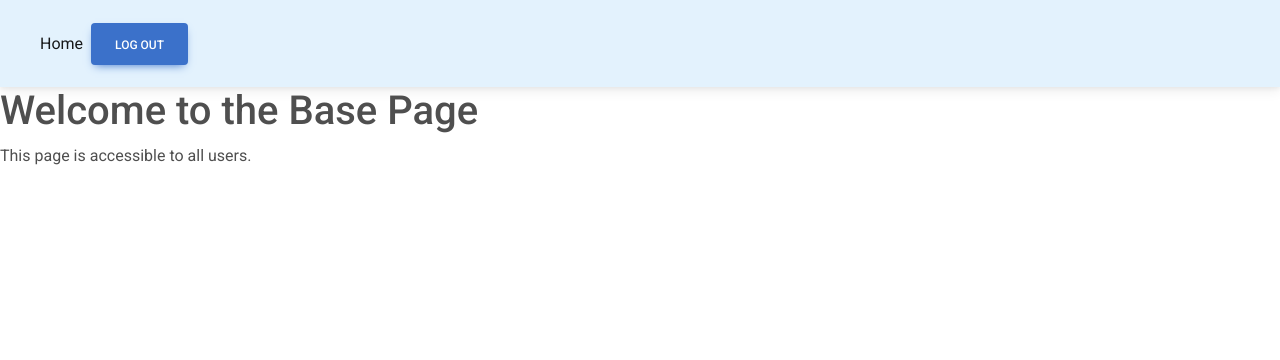
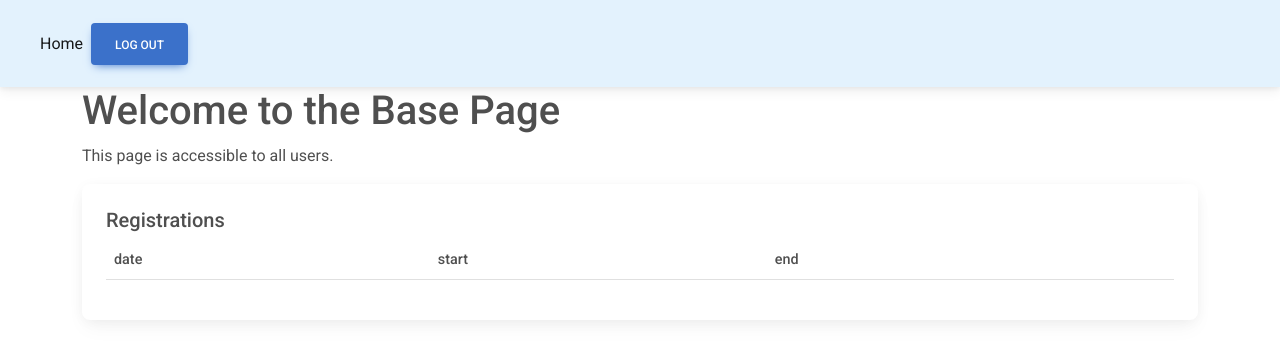
Before and after one commit to Wolk9/kiku, a React (Create React App) app: page /base in a window 1280 px wide. Shown: the top 360 px of the page. Built offline with nearby package versions, Linux system fonts and the light colour scheme; no server answers; sample sign-in values are in the browser's storage.

Commit message:
Base Page with EventList

```diff
--- a/src/AdminPage.js
+++ /dev/null
@@ -1,17 +0,0 @@
-import React from "react";
-
-import { NavBar } from "./NavBar";
-
-const AdminPage = (props) => {
-  const { admin } = props;
-  console.log("Adminpage admin:", admin);
-  return (
-    <div>
-      <NavBar admin={admin} />
-      <h1>Welcome to the Admin Page</h1>
-      <p>This page is only accessible to administrators.</p>
-    </div>
-  );
-};
-
-export default AdminPage;
--- a/src/App.js
+++ b/src/App.js
@@ -5,11 +5,10 @@ import {
   Routes,
   Navigate,
 } from "react-router-dom";
-import LoginPage from "./LoginPage";
-import BasePage from "./BasePage";
-import AdminPage from "./AdminPage";
-import UsersPage from "./UsersPage";
-
+import LoginPage from "./pages/LoginPage";
+import BasePage from "./pages/BasePage";
+import AdminPage from "./pages/AdminPage";
+import UsersPage from "./pages/UsersPage";
 import { auth } from "./config/firebase";
 
 const App = () => {
@@ -25,7 +24,7 @@ const App = () => {
     return () => unsubscribe();
   }, []);
 
-  const isAdmin = user && user.email === "martin.de.bes@me.com";
+  const isAdmin = user && user.email === "martin.de.bes@me.cm";
 
   console.log(isAdmin);
 
@@ -52,10 +51,7 @@ const App = () => {
             isAdmin ? <AdminPage admin={isAdmin} /> : <Navigate to="/" />
           }
         />
-        <Route
-          path="/users"
-          element={<UsersPage admin={isAdmin}/> }
-        />
+        <Route path="/users" element={<UsersPage admin={isAdmin} />} />
       </Routes>
     </Router>
   );
--- a/src/BasePage.js
+++ /dev/null
@@ -1,15 +0,0 @@
-import React from "react";
-import { NavBar } from "./NavBar";
-
-const BasePage = (props) => {
-  const { admin } = props;
-  return (
-    <div>
-      <NavBar admin={admin} />
-      <h1>Welcome to the Base Page</h1>
-      <p>This page is accessible to all users.</p>
-    </div>
-  );
-};
-
-export default BasePage;
--- a/src/UsersPage.js
+++ /dev/null
@@ -1,9 +0,0 @@
-import React from "react";
-import { NavBar } from "./NavBar";
-
-const UsersPage = (props) => {
-  const { admin } = props;
-    return <><NavBar admin={admin} />userpage</>;
-};
-
-export default UsersPage;
--- /dev/null
+++ b/src/components/EventList.js
@@ -0,0 +1,37 @@
+import React from "react";
+import {
+  MDBCard,
+  MDBCardBody,
+  MDBCardTitle,
+  MDBContainer,
+  MDBTable,
+  MDBTableBody,
+  MDBTableHead,
+} from "mdb-react-ui-kit";
+const EventList = (props) => {
+  return (
+    <>
+      <MDBContainer breakpoint="lg">
+        <MDBCard>
+          <MDBCardBody>
+            <MDBCardTitle>Registrations</MDBCardTitle>
+
+            <MDBTable striped small>
+              <MDBTableHead>
+                <tr>
+                  <th scope="col">date</th>
+                  <th scope="col">start</th>
+                  <th scope="col">end</th>
+                  <th scope="col"></th>
+                </tr>
+              </MDBTableHead>
+              <MDBTableBody></MDBTableBody>
+            </MDBTable>
+          </MDBCardBody>
+        </MDBCard>
+      </MDBContainer>
+    </>
+  );
+};
+
+export default EventList;
--- a/src/NavBar.js
+++ b/src/components/NavBar.js
@@ -8,8 +8,8 @@ import {
   MDBNavbarLink,
   MDBNavbarNav,
 } from "mdb-react-ui-kit";
-import { auth } from "./config/firebase";
-import { storage } from "./config/firebase";
+import { auth } from "../config/firebase";
+import { storage } from "../config/firebase";
 import { ref, getDownloadURL } from "firebase/storage";
 
 export const NavBar = (props) => {
@@ -47,7 +47,7 @@ export const NavBar = (props) => {
           </MDBNavbarBrand>
           <MDBNavbarNav className="mr-auto mb-2 mb-md-0">
             <MDBNavbarItem>
-              <MDBNavbarLink active aria-current="page" href="#">
+              <MDBNavbarLink active aria-current="page" href="/">
                 Home
               </MDBNavbarLink>
             </MDBNavbarItem>
--- /dev/null
+++ b/src/pages/AdminPage.js
@@ -0,0 +1,19 @@
+import React from "react";
+import { NavBar } from "../components/NavBar";
+import { MDBContainer } from "mdb-react-ui-kit";
+
+const AdminPage = (props) => {
+  const { admin } = props;
+  console.log("Adminpage admin:", admin);
+  return (
+    <div>
+      <NavBar admin={admin} />
+      <MDBContainer fluid breakpoint="lg">
+        <h1>Welcome to the Admin Page</h1>
+        <p>This page is only accessible to administrators.</p>
+      </MDBContainer>
+    </div>
+  );
+};
+
+export default AdminPage;
--- /dev/null
+++ b/src/pages/BasePage.js
@@ -0,0 +1,21 @@
+import React from "react";
+import { NavBar } from "../components/NavBar";
+import EventList from "../components/EventList";
+import { MDBContainer } from "mdb-react-ui-kit";
+
+const BasePage = (props) => {
+  const { admin } = props;
+  return (
+    <div>
+      <NavBar admin={admin} />
+      <MDBContainer>
+        <h1>Welcome to the Base Page</h1>
+        <p>This page is accessible to all users.</p>
+      </MDBContainer>
+
+      <EventList />
+    </div>
+  );
+};
+
+export default BasePage;
--- a/src/LoginPage.js
+++ b/src/pages/LoginPage.js
@@ -1,5 +1,5 @@
 import React, { useState } from "react";
-import { auth } from "./config/firebase";
+import { auth } from "../config/firebase";
 import { signInWithEmailAndPassword } from "firebase/auth";
 
 const LoginPage = () => {
--- /dev/null
+++ b/src/pages/UsersPage.js
@@ -0,0 +1,14 @@
+import React from "react";
+import { NavBar } from "../components/NavBar";
+
+const UsersPage = (props) => {
+  const { admin } = props;
+  return (
+    <>
+      <NavBar admin={admin} />
+      userpage
+    </>
+  );
+};
+
+export default UsersPage;
```
